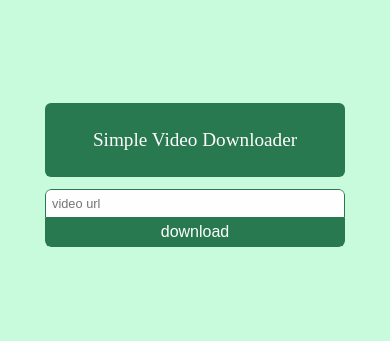
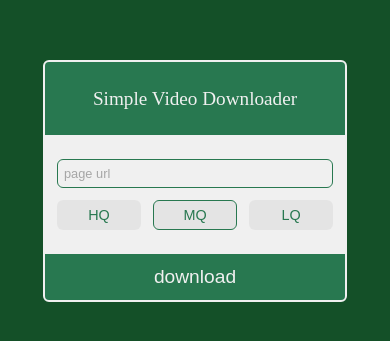
Before and after one commit to wwtchrsin/svdl, a SvelteKit app: page / in a window 390 px wide. Shown: the part 241-582 px from the top of the page. Built offline with nearby package versions, Linux system fonts and the light colour scheme.

Commit message:
quality option added

```diff
--- a/package.json
+++ b/package.json
@@ -3,6 +3,7 @@
 	"version": "0.0.1",
 	"private": true,
 	"scripts": {
+		"stg": "vite dev --mode staging",
 		"dev": "vite dev",
 		"build": "vite build",
 		"preview": "vite preview",
--- a/src/global.css
+++ b/src/global.css
@@ -9,10 +9,10 @@ html, body {
   --red-color: rgb(220, 80, 40);
   --green-color: rgb(40, 120, 80);
   --blue-color: rgb(40, 120, 160);
-  --white-color: rgb(254, 254, 254);
-  --light-green-color: rgb(200, 250, 220);
+  --white-color: rgb(240, 240, 240);
+  --dark-green-color: rgb(20, 80, 40);
 }
 
 body {
-  background-color: var(--light-green-color)
+  background-color: var(--dark-green-color)
 }
--- a/src/lib/components/Header.svelte
+++ b/src/lib/components/Header.svelte
@@ -11,7 +11,6 @@
     align-items: center;
     background-color: var(--green-color);
     font-size: 2rem;
-    border-radius: 6px;
     width: 100%;
     box-sizing: border-box;
     text-align: center;
--- a/src/lib/utils.ts
+++ b/src/lib/utils.ts
@@ -1,9 +1,9 @@
 import { PUBLIC_BACKEND_SERVER } from "$env/static/public"
 
-export const getVideoId = async (url: string) => {
+export const getVideoId = async (url: string, quality: "high" | "medium" | "low") => {
   const request = {
     method: "POST",
-    body: JSON.stringify({ url }),
+    body: JSON.stringify({ url, quality }),
     headers: { "Content-Type": "application/json" },
   }
   const response = await fetch(`${PUBLIC_BACKEND_SERVER}/url`, request)
@@ -20,7 +20,8 @@ export const getVideoId = async (url: string) => {
 }
 
 export const checkVideoStatus = async (uid: string) => {
-  const response = await fetch(`${PUBLIC_BACKEND_SERVER}/video/${uid}`)
+  const timestamp = (new Date()).valueOf()
+  const response = await fetch(`${PUBLIC_BACKEND_SERVER}/video/${uid}?timestamp=${timestamp}`)
   if ( !response.ok || response.status > 299 ) {
     return {
       error: true,
@@ -61,4 +62,11 @@ export const decodeUrl = (url: string) => {
   return (new TextDecoder()).decode(charArray)
 }
 
-export const getFileName = (url: string | undefined) => url?.split("/").at(-1)
+export const getFileName = (url: string) => url.split("/").at(-1) ?? "<empty>"
+
+export const truncString = (str: string, maxlen: number) => {
+  if ( str.length <= maxlen ) {
+    return str
+  }
+  return str.substring(0, maxlen - 3) + "..."
+}
--- a/src/routes/+page.svelte
+++ b/src/routes/+page.svelte
@@ -4,6 +4,15 @@
   import Header from "$lib/components/Header.svelte"
 
   let url = ""
+  let quality: "high" | "medium" | "low" = "medium"
+
+  const getDownloadUrl = (videoUrl: string, quality: "high" | "medium" | "low") => {
+    const url = videoUrl.trim()
+    if ( url.length === 0 ) {
+      return "/"
+    }
+    return "/" + encodeUrl(url) + "/" + quality + "/"
+  }
 </script>
 
 <svelte:head><title>{PUBLIC_APP_NAME}</title></svelte:head>
@@ -11,13 +20,39 @@
 <div class="main-container">
   <div class="container">
     <Header></Header>
-    <div class="controls">
-      <input type="text" class="src-url" name="url" bind:value={url} placeholder="video url"/>
-      <button class="button-download">
-        <a href="/download?url={encodeUrl(url)}" class="download-link" target="_blank">
-          download
-        </a>
-      </button>
+    <div class="form">
+      <div class="form-row">
+        <div class="label">page url:</div>
+        <div class="control">
+          <input type="text" class="src-url" name="url" bind:value={url} placeholder="page url" />
+        </div>
+      </div>
+      <div class="form-row">
+        <div class="label">video quality:</div>
+        <div class="control quality-selectors">
+          <button class="quality-selector" class:selected={quality === "high"}
+            on:click={() => {quality = "high"}}>
+              <span class="inline-landscape">high</span>
+              <span class="inline-portrait">HQ</span>
+          </button>
+          <button class="quality-selector" class:selected={quality === "medium"}
+            on:click={() => {quality = "medium"}}>
+              <span class="inline-landscape">medium</span>
+              <span class="inline-portrait">MQ</span>
+          </button>
+          <button class="quality-selector" class:selected={quality === "low"}
+            on:click={() => {quality = "low"}}>
+              <span class="inline-landscape">low</span>
+              <span class="inline-portrait">LQ</span>
+          </button>
+        </div>
+      </div>
+    </div>
+    <div class="submit-button">
+      <a href={getDownloadUrl(url, quality)}
+        class="download-link" target="_blank">
+          <button class="download-button">download</button>
+      </a>
     </div>
   </div>
 </div>
@@ -32,53 +67,105 @@
   }
   .container {
     width: 480px;
+    background-color: var(--white-color);
+    border-radius: 6px;
+    overflow: hidden;
+    border: 2px solid var(--white-color);
   }
-  .controls {
+  .form {
+    margin: 24px 0;
+    padding: 0 12px;
+  }
+  .form-row {
+    margin: 12px 0;
     display: grid;
-    grid-template-columns: auto 100px;
-    margin: 12px 0;
-    width: 100%;
+    grid-template-columns: 140px auto;
     gap: 8px;
+    align-items: center;
+  }
+  .form-row .label {
+    text-align: center;
+    color: var(--green-color);
   }
   .src-url {
     padding: 6px;
-    font-size: 1.2rem;
+    font-size: 0.9rem;
     background-color: var(--white-color);
     color: var(--green-color);
     border: 1px solid var(--green-color);
     border-radius: 6px;
+    box-sizing: border-box;
+    width: 100%;
+    outline: 2px solid transparent;
   }
-  .button-download {
+  .src-url:focus {
+    outline-color: var(--green-color);
+  }
+  .src-url::placeholder {
+    opacity: 0;
+  }
+  .quality-selectors {
+    display: grid;
+    grid-template-columns: repeat(3, 1fr);
+    gap: 12px;
+  }
+  .quality-selector {
+    padding: 6px 0;
+    font-size: 1rem;
+    border-radius: 6px;
+    box-sizing: border-box;
+    width: 100%;
+    text-align: center;
+    border: 1px solid transparent;
+    background-color: rgba(0, 0, 0, 0.05);
+    color: var(--green-color);
+  }
+  .quality-selector.selected {
+    border-color: var(--green-color);
+  }
+  .download-button {
+    cursor: pointer;
+    padding: 12px 0;
+    font-size: 1.2rem;
     background-color: var(--green-color);
     color: var(--white-color);
     border-width: 0;
-    font-size: 1rem;
-    border-radius: 6px;
+    box-sizing: border-box;
+    width: 100%;
+    text-align: center;
   }
   .download-link {
     font-size: inherit;
     color: inherit;
     text-decoration: none;
   }
+  .inline-portrait {
+    display: none;
+  }
   @media (max-width: 600px) {
     .container {
       width: 300px;
     }
-    .controls {
+    .src-url {
+      font-size: 0.8rem;
+    }
+    .src-url::placeholder {
+      opacity: 0.6;
+    }
+    .form-row {
       grid-template-columns: 1fr;
-      grid-template-rows: 1fr 1fr;
-      border-radius: 6px;
-      overflow: hidden;
-      gap: 0;
     }
-    .button-download {
-      border-top-left-radius: 0;
-      border-top-right-radius: 0;
+    .form-row .label {
+      display: none;
     }
-    .src-url {
-      border-bottom-left-radius: 0;
-      border-bottom-right-radius: 0;
-      font-size: 0.8rem;
+    .quality-selector {
+      font-size: 0.9rem;
+    }
+    .inline-landscape {
+      display: none;
+    }
+    .inline-portrait {
+      display: inline;
     }
   }
 </style>
--- a/src/routes/download/+page.svelte
+++ b/src/routes/[url]/[[quality]]/+page.svelte
@@ -1,12 +1,12 @@
 <script lang="ts">
   import { PUBLIC_APP_NAME, PUBLIC_FILE_SERVER } from "$env/static/public"
   import Header from "$lib/components/Header.svelte"
-  import { checkVideoStatus, sleep, getFileName } from "$lib/utils"
+  import { checkVideoStatus, sleep, getFileName, getVideoId, decodeUrl, truncString }
+    from "$lib/utils"
   import { onMount } from "svelte";
-  import type { PageData } from "./$types"
+  import { page } from "$app/stores";
 
-  export let data: PageData
-  let url: string | undefined
+  let url: string = ""
   let status: "error" | "loading" | "loaded" | "init" = "init"
   let message = ""
   const statusText = {
@@ -17,13 +17,25 @@
   }
 
   onMount(async () => {
-    if ( !data.uid ) {
+    const encodedUrl = $page.params.url
+    let quality = $page.params.quality
+    if ( !["high", "medium", "low"].includes(quality) ) {
+      quality = "medium"
+    }
+    if ( !encodedUrl ) {
+      status = "error"
+      return
+    }
+    try {
+      const decodedUrl = decodeUrl(encodedUrl)
+      const uid = await getVideoId(decodedUrl, quality as "high" | "medium" | "low")
+      if ( !uid ) {
         status = "error"
         return
       }
       status = "loading"
       for ( let i=0; 1 < 1000; i += 2 ) {
-      const response = await checkVideoStatus(data.uid)
+        const response = await checkVideoStatus(uid)
         if ( response.error ) {
           status = "error"
           return
@@ -36,6 +48,7 @@
         }
         await sleep(2000)
       }
+    } catch (err) {}
     status = "error"
   })
 </script>
@@ -50,13 +63,17 @@
         <div class="message">
           <div>
             {#if status === "loading"}
-              {message}
+              <span class="inline-landscape">{truncString(message, 120)}</span>
+              <span class="inline-portrait">{truncString(message, 60)}</span>
             {:else if status === "loaded"}
-              <a href={url} class="video-link">{getFileName(url)}</a>
+              <a href={url} class="video-link">
+                <span class="inline-landscape">{truncString(getFileName(url), 120)}</span>
+                <span class="inline-portrait">{truncString(getFileName(url), 60)}</span>
+              </a>
             {/if}
           </div>
         </div>
-      {:else if status !== "init"}
+      {:else}
         <div class="status" class:error={status === "error"}>
           <div class="status-label">status:</div>
           <div class="status-value">{statusText[status]}</div>
@@ -76,10 +93,12 @@
   }
   .container {
     width: 480px;
+    border-radius: 6px;
+    overflow: hidden;
+    border: 2px solid var(--white-color);
   }
   .content {
     height: 4.6rem;
-    margin: 12px 0;
   }
   .status {
     display: grid;
@@ -88,7 +107,6 @@
     color: var(--white-color);
     text-align: center;
     font-size: 1rem;
-    border-radius: 6px;
     height: 100%;
   }
   .status.error {
@@ -124,12 +142,25 @@
     overflow: hidden;
     text-align: center;
   }
+  .message > div {
+    max-width: 100%;
+    word-break: break-all;
+  }
   .video-link {
     color: var(--white-color);
+  }
+  .inline-portrait {
+    display: none;
   }
   @media (max-width: 600px) {
     .container {
       width: 300px;
     }
+    .inline-landscape {
+      display: none;
+    }
+    .inline-portrait {
+      display: inline;
+    }
   }
 </style>
```
Also changed, not shown: src/routes/download/+page.ts (deleted, +0 -17 lines). Lines whose indentation alone changed are shown as unchanged.
